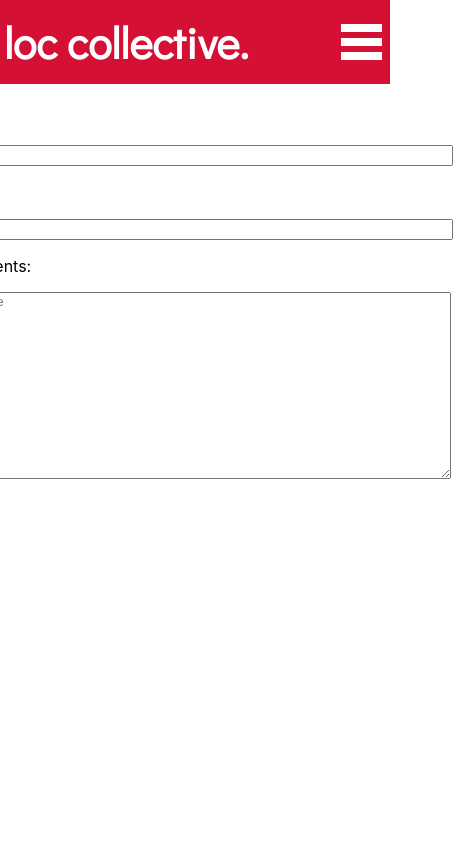
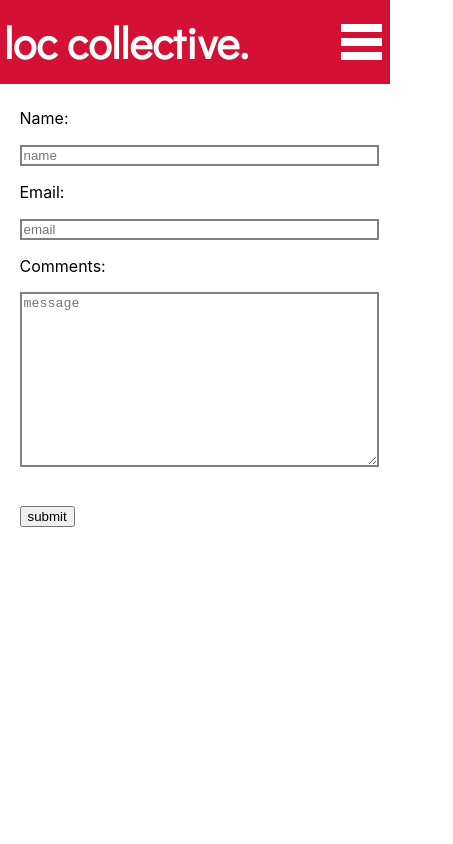
Before and after one commit to garnetred/loc-collective, a React (Create React App) app: page /contact in a window 390 px wide. Shown: the top 844 px of the page, 453 px wide, since content can reach past the window. Built offline with nearby package versions, Linux system fonts and the light colour scheme.

Commit message:
Adjust contact form width

```diff
--- a/src/Components/ContactForm/ContactForm.css
+++ b/src/Components/ContactForm/ContactForm.css
@@ -2,7 +2,7 @@
   /* display: flex;
   flex-direction: column;
   justify-content: space-between; */
-  width: 500px;
+  width: 60%;
 }
 
 .contact-form-labels {
@@ -25,6 +25,10 @@
   margin: 10% 0;
 }
 
+.form-input-field {
+  border: 2px solid gray;
+}
+
 .name-input,
 .message-input,
 .email-input {
@@ -34,3 +38,24 @@
 .message-input {
   height: 50%;
 }
+
+@media only screen and (max-width: 600px) {
+  .contact-form {
+    width: 90%;
+  }
+}
+
+@media only screen and (min-width: 601px) and (max-width: 767px) {
+  .contact-form {
+    width: 90%;
+  }
+}
+
+@media only screen and (min-width: 768px) and (max-width: 1199px) {
+  .contact-form {
+    width: 90%;
+  }
+}
+
+@media only screen and (min-width: 1200px) {
+}
--- a/src/Components/ContactForm/ContactForm.js
+++ b/src/Components/ContactForm/ContactForm.js
@@ -1,29 +1,29 @@
-import React, { useState } from "react";
-import PropTypes from "prop-types";
-import "./ContactForm.css";
+import React, { useState } from 'react';
+import PropTypes from 'prop-types';
+import './ContactForm.css';
 
 const ContactForm = () => {
-  const [name, setName] = useState("");
-  const [email, setEmail] = useState("");
-  const [message, setMessage] = useState("");
+  const [name, setName] = useState('');
+  const [email, setEmail] = useState('');
+  const [message, setMessage] = useState('');
 
   const handleChange = (e) => {
     const { name } = e.target;
-    if (name === "name") {
+    if (name === 'name') {
       setName(e.target.value);
     }
-    if (name === "email") {
+    if (name === 'email') {
       setEmail(e.target.value);
     }
 
-    if (name === "message") {
+    if (name === 'message') {
       setMessage(e.target.value);
     }
   };
 
   const submitForm = (e) => {
     e.preventDefault();
-    alert("your message has been sent successfully");
+    alert('your message has been sent successfully');
     // if (this.state.location !== "" && this.state.style !== "") {
     //   this.props.retrieveSearchResults(this.state);
     //   this.setState({ locationError: false, styleError: false });
@@ -53,7 +53,7 @@ const ContactForm = () => {
         <p className="contact-form-labels">Name:</p>
         <input type="hidden" name="form-name" value="contact-form" />
         <input
-          className="name-input"
+          className="name-input form-input-field"
           type="text"
           placeholder="name"
           name="name"
@@ -64,7 +64,7 @@ const ContactForm = () => {
         />
         <p className="contact-form-labels">Email:</p>
         <input
-          className="email-input"
+          className="email-input form-input-field"
           type="text"
           placeholder="email"
           name="email"
@@ -75,7 +75,7 @@ const ContactForm = () => {
         />
         <p className="contact-form-labels">Comments:</p>
         <textarea
-          className="message-input"
+          className="message-input form-input-field"
           type="textarea"
           placeholder="message"
           name="message"
```
